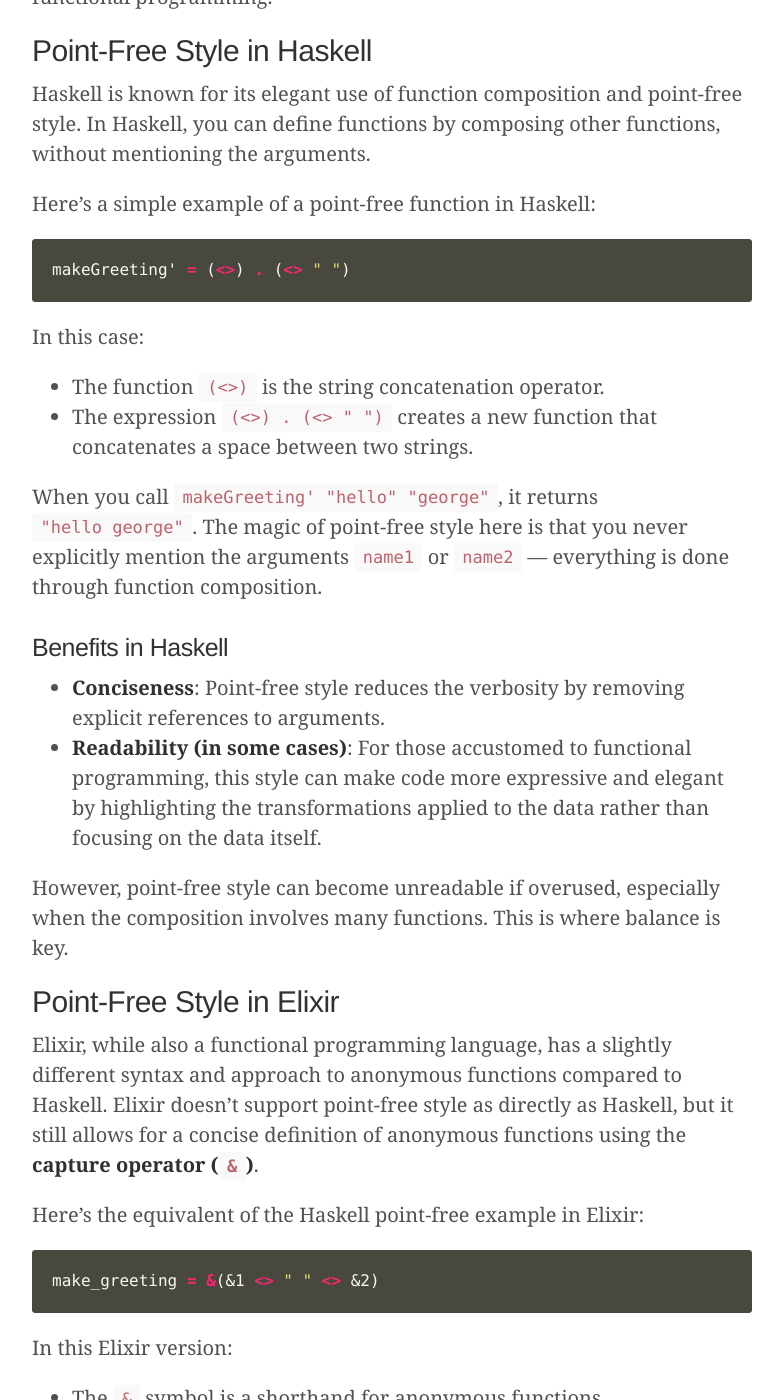
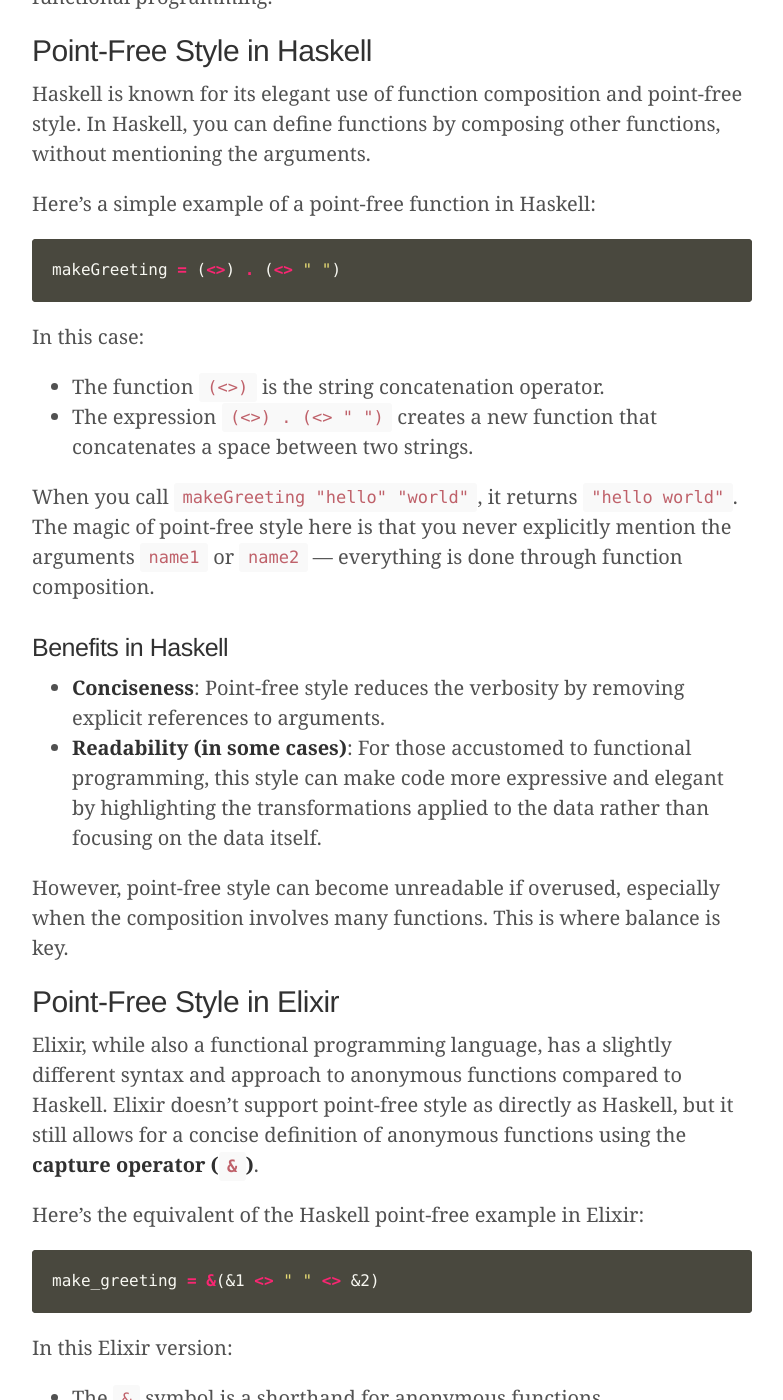
Before and after one commit to sngeth/sngeth.github.io, a Jekyll site: the page built from _posts/2024-09-25-point-free-style.md, in a window 1280 px wide and 1400 px high, scrolled down 1080 px. Shown: the whole window, without its empty margins (248-1031 px from the left). Built offline with Jekyll 4.4.1, drawn with Linux system fonts in a browser that asks for light colours; some of the changed text lies outside the part shown.

````diff
--- a/_posts/2024-09-25-point-free-style.md
+++ b/_posts/2024-09-25-point-free-style.md
@@ -24,14 +24,14 @@
 Here’s a simple example of a point-free function in Haskell:
 
 ```haskell
-makeGreeting' = (<>) . (<> " ")
+makeGreeting = (<>) . (<> " ")
 ```
 
 In this case:
 - The function `(<>)` is the string concatenation operator.
 - The expression `(<>) . (<> " ")` creates a new function that concatenates a space between two strings.
 
-When you call `makeGreeting' "hello" "george"`, it returns `"hello george"`. The magic of point-free style here is that you never explicitly mention the arguments `name1` or `name2` — everything is done through function composition.
+When you call `makeGreeting "hello" "world"`, it returns `"hello world"`. The magic of point-free style here is that you never explicitly mention the arguments `name1` or `name2` — everything is done through function composition.
 
 ### Benefits in Haskell
 
@@ -54,7 +54,7 @@
 - The `&` symbol is a shorthand for anonymous functions.
 - `&1` and `&2` refer to the first and second arguments, respectively.
 
-This function behaves the same as its Haskell counterpart: calling `make_greeting.("hello", "george")` will return `"hello george"`.
+This function behaves the same as its Haskell counterpart: calling `make_greeting.("hello", "world")` will return `"hello world"`.
 
 ### Differences in Elixir
 
````
